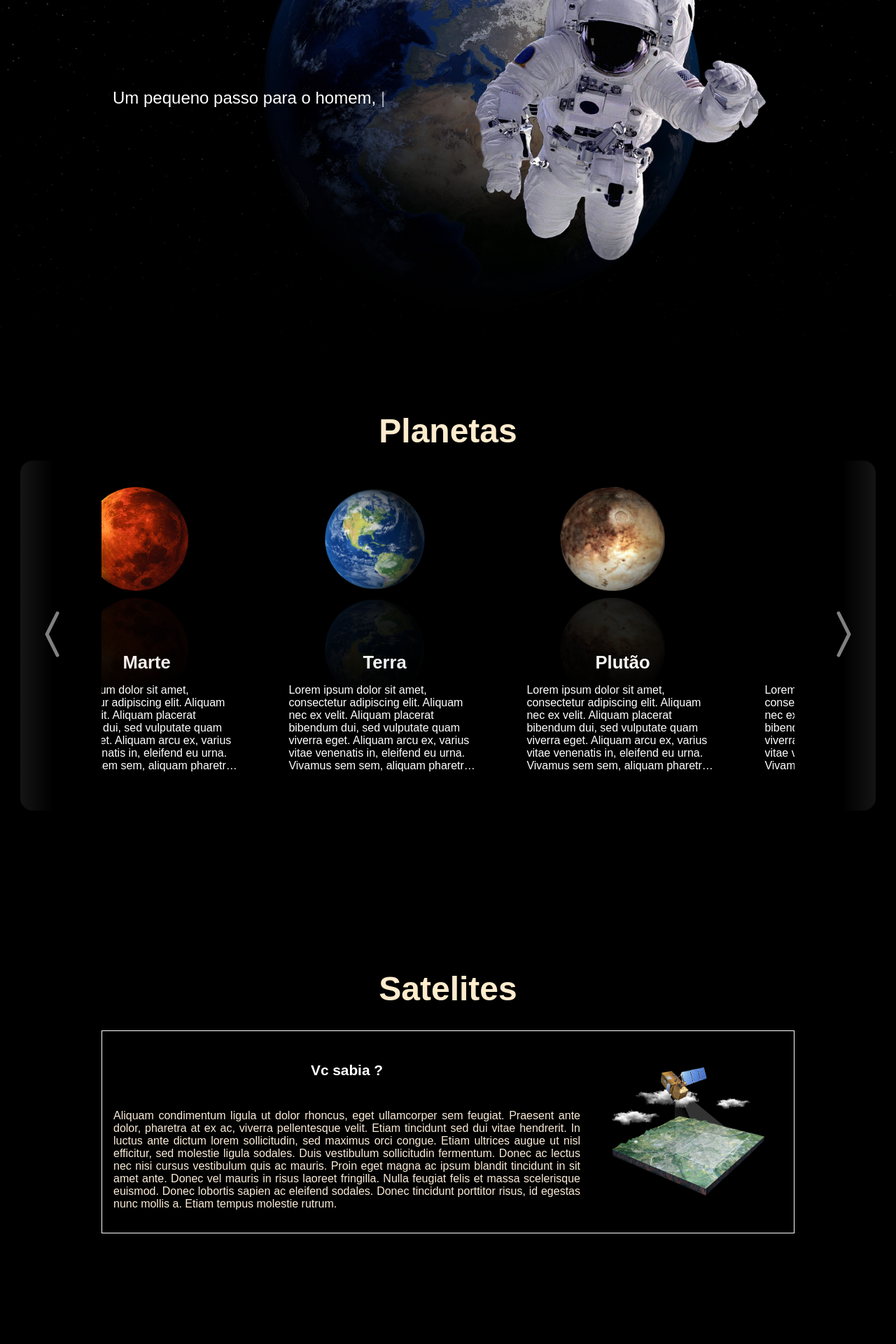
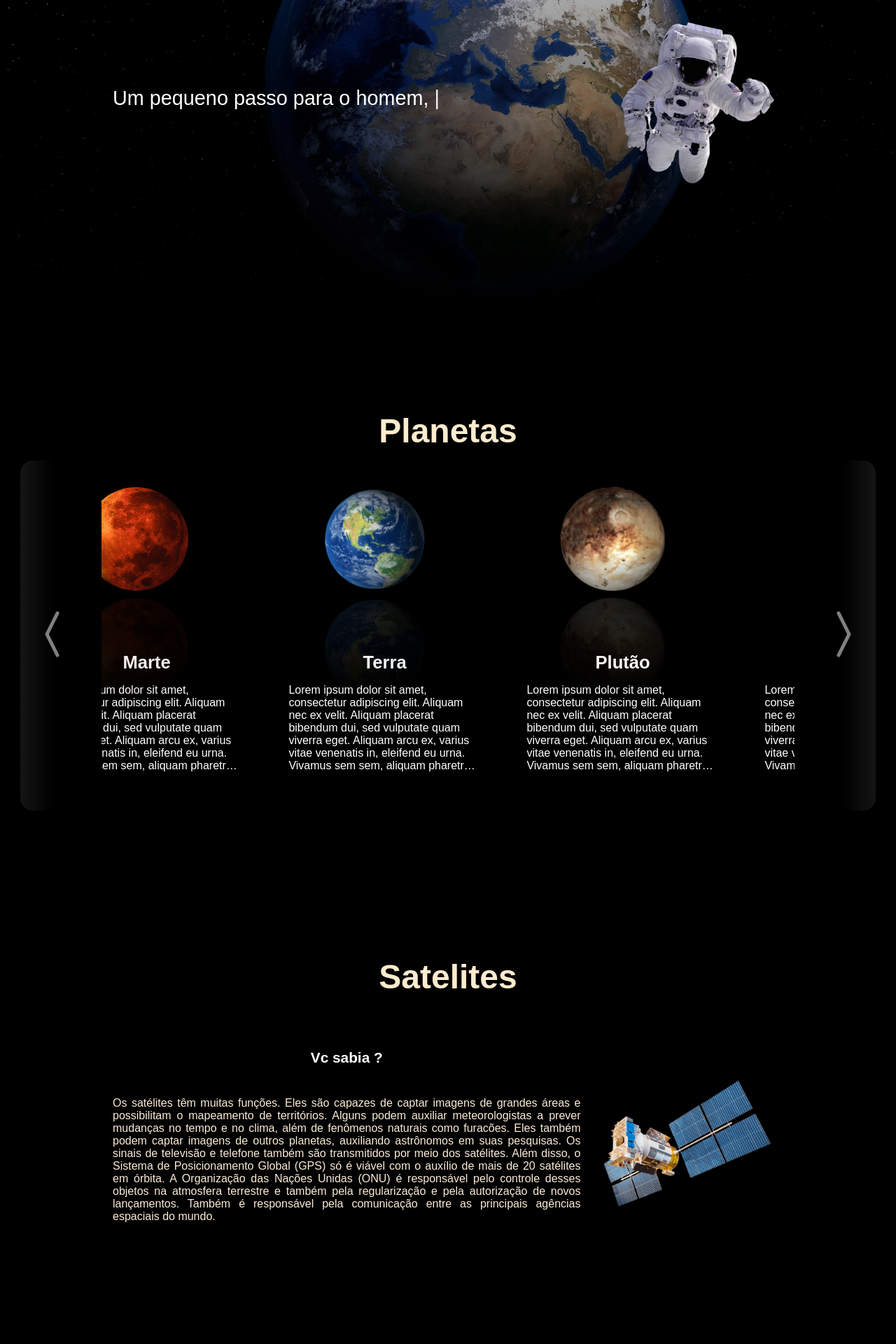
Before and after one commit to kayo12/langing-page-space, a Next.js app: page / in a window 1280 px wide. Shown: the part 360-2280 px from the top of the page at 70% size. Built offline with nearby package versions, Linux system fonts and the light colour scheme; a web font is replaced by a local one.

Commit message:
Update: Atualização de alguns textos como: rodapé, satelites e criacação de animação img satelites

```diff
--- a/src/components/Satelites.tsx
+++ b/src/components/Satelites.tsx
@@ -1,27 +1,28 @@
 export default function Satelites(props) {
   return (
     <section className="satelites-section">
-      <span className="title-section">
-        Satelites
-      </span>
+      <span className="title-section">Satelites</span>
       <div className="satellite stl-container">
-
         <div className="satellite-description">
           <h4>Vc sabia ?</h4>
-          <p> Aliquam condimentum ligula ut dolor rhoncus, eget ullamcorper sem
-          feugiat. Praesent ante dolor, pharetra at ex ac, viverra pellentesque
-          velit. Etiam tincidunt sed dui vitae hendrerit. In luctus ante dictum
-          lorem sollicitudin, sed maximus orci congue. Etiam ultrices augue ut
-          nisl efficitur, sed molestie ligula sodales. Duis vestibulum
-          sollicitudin fermentum. Donec ac lectus nec nisi cursus vestibulum
-          quis ac mauris. Proin eget magna ac ipsum blandit tincidunt in sit
-          amet ante. Donec vel mauris in risus laoreet fringilla. Nulla feugiat
-          felis et massa scelerisque euismod. Donec lobortis sapien ac eleifend
-          sodales. Donec tincidunt porttitor risus, id egestas nunc mollis a.
-          Etiam tempus molestie rutrum.</p>
+          <p>
+            Os satélites têm muitas funções. Eles são capazes de captar imagens
+            de grandes áreas e possibilitam o mapeamento de territórios. Alguns
+            podem auxiliar meteorologistas a prever mudanças no tempo e no
+            clima, além de fenômenos naturais como furacões. Eles também podem
+            captar imagens de outros planetas, auxiliando astrônomos em suas
+            pesquisas. Os sinais de televisão e telefone também são transmitidos
+            por meio dos satélites. Além disso, o Sistema de Posicionamento
+            Global (GPS) só é viável com o auxílio de mais de 20 satélites em
+            órbita. A Organização das Nações Unidas (ONU) é responsável pelo
+            controle desses objetos na atmosfera terrestre e também pela
+            regularização e pela autorização de novos lançamentos. Também é
+            responsável pela comunicação entre as principais agências espaciais
+            do mundo.
+          </p>
         </div>
         <div className="satellite-img">
-            <img src="/assests/img/satellite.png" alt="satelite" />
+          <img src="/assests/img/satellite2.png" alt="satelite" />
         </div>
       </div>
     </section>
--- a/src/pages/index.tsx
+++ b/src/pages/index.tsx
@@ -9,6 +9,9 @@ import Footer from '../components/Footer'
 
 
 export default function Home() {
+
+
+
 
   return (
 
--- a/src/styles/globals.css
+++ b/src/styles/globals.css
@@ -1,10 +1,10 @@
-@import url('https://fonts.googleapis.com/css2?family=Gemunu+Libre:wght@400;500&family=Karla:wght@400;800&family=Roboto+Mono:wght@300&family=Zilla+Slab:wght@500&display=swap');
+@import url("https://fonts.googleapis.com/css2?family=Gemunu+Libre:wght@400;500&family=Karla:wght@400;800&family=Roboto+Mono:wght@300&family=Zilla+Slab:wght@500&display=swap");
 
 html,
 body {
   padding: 0;
   margin: 0;
-  font-family: 'Gemunu Libre', sans-serif;
+  font-family: "Gemunu Libre", sans-serif;
 }
 
 a {
@@ -16,7 +16,9 @@ a {
   box-sizing: border-box;
 }
 
-.satelites-section, .astros-section, .planets-section{
+.satelites-section,
+.astros-section,
+.planets-section {
   display: flex;
   flex-direction: column;
   justify-content: center;
@@ -24,13 +26,14 @@ a {
   padding: 1rem;
 }
 
-
-.container{
+.container {
   width: 100;
   height: 100vh;
 }
 
-.astros, .main, .satellite {
+.astros,
+.main,
+.satellite {
   height: 100%;
   width: 100%;
   max-width: 990px;
@@ -39,7 +42,7 @@ a {
   align-items: center;
 }
 
-.planet{
+.planet {
   height: 100%;
   width: 100%;
   display: flex;
@@ -47,14 +50,14 @@ a {
   align-items: center;
 }
 
-.title-section{
-  color:blanchedalmond;
+.title-section {
+  color: blanchedalmond;
   font-size: 3rem;
   font-weight: bolder;
   margin: 2rem 0;
 }
 
-.nav-menu{
+.nav-menu {
   background: linear-gradient(
     to bottom,
     rgba(1, 1, 1, 0.934),
@@ -67,15 +70,14 @@ a {
   display: flex;
   justify-content: space-around;
   align-items: center;
-  flex-wrap:wrap;
+  flex-wrap: wrap;
 }
 
-#logo_nav{
-
+#logo_nav {
   font-size: 5rem;
 }
 
-.nav-bar{
+.nav-bar {
   display: flex;
   flex-wrap: wrap;
   justify-content: center;
@@ -83,62 +85,55 @@ a {
   height: 100%;
   padding: 0.5rem;
 }
-.nav-list{
+.nav-list {
   display: flex;
   justify-content: space-evenly;
   padding: 0.5rem;
   flex-wrap: wrap;
 }
 
-
-.nav-list{
+.nav-list {
   position: relative;
 }
-.nav-list > li{
+.nav-list > li {
   margin-left: 1rem;
   padding: 0.5rem;
   list-style-type: none;
   color: white;
   text-align: center;
-
 }
 
-
-
-
-.nav-list > li > a{
+.nav-list > li > a {
   font-size: 1.1rem;
   text-align: center;
   margin: 1rem;
   position: relative;
   padding-bottom: 0.5rem;
-
-
 }
 
-.logo{
+.logo {
   font-size: 1.1rem;
   text-align: center;
   margin: 1rem;
   color: white;
 }
 
-a:after{
+a:after {
   text-align: center;
   position: absolute;
-  bottom:0;
-  left:0;
+  bottom: 0;
+  left: 0;
   content: " ";
   width: 0;
   height: 2px;
   transition: 0.3s;
 }
 
- a:hover:after{
+a:hover:after {
   text-align: center;
   position: absolute;
-  bottom:0;
-  right:0;
+  bottom: 0;
+  right: 0;
   content: " ";
   width: 100%;
   height: 1px;
@@ -146,9 +141,7 @@ a:after{
   border-bottom: 1px solid white;
 }
 
-
 .main-section {
-
   display: flex;
   justify-content: center;
   align-items: center;
@@ -165,7 +158,7 @@ a:after{
 
   width: 100%;
 }
-.main-body{
+.main-body {
   height: 100%;
   max-width: 990px;
   display: flex;
@@ -174,43 +167,43 @@ a:after{
   padding: 1rem;
 }
 
-.main-astronaut{
+.main-astronaut {
   height: auto;
   display: flex;
   flex: 1 100px;
 }
 
-.main-astronaut > img{
+.main-astronaut > img {
   max-width: 100%;
   height: 100%;
   object-fit: cover;
 }
 
-.main-text{
+.main-text {
   height: auto;
   display: flex;
-  flex: 1 100px;
+  flex: 4 100px;
   flex-wrap: nowrap;
 }
 
-#textDinamic{
-  color:white;
-  font-size: 1.5rem;
-  white-space: nowrap;
+#textDinamic {
+  color: white;
+  font-size: 1.8rem;
 }
 
-#textDinamic::after{
-  content: '|';
+#textDinamic::after {
+  content: "|";
   margin-right: 5px;
   opacity: 1;
-  animation: pisque .7s infinite;
+  animation: pisque 0.7s infinite;
 }
 
-@keyframes pisque{
-  0%, 100% {
+@keyframes pisque {
+  0%,
+  100% {
     opacity: 1;
   }
-  50%{
+  50% {
     opacity: 0;
   }
 }
@@ -224,7 +217,7 @@ a:after{
   position: relative;
 }
 
-.planet-list{
+.planet-list {
   display: flex;
   max-width: 990px;
   height: 100%;
@@ -254,7 +247,7 @@ a:after{
   background: #8e8d8d;
 }
 
-.planet-cards{
+.planet-cards {
   display: flex;
   justify-content: center;
   flex-direction: column;
@@ -264,39 +257,49 @@ a:after{
   padding: 0.6rem;
   margin-top: 80px;
   position: relative;
-  left: 750px
+  left: 750px;
 }
 
-.btn-before,.btn-after{
+.btn-before,
+.btn-after {
   padding: 0.5rem;
-  background-color:rgb(255, 255, 255);
+  background-color: rgb(255, 255, 255);
   z-index: 1;
   font-size: 1rem;
   opacity: 0.5;
-  border:none;
+  border: none;
   border-radius: 18px;
   height: 500px;
   color: rgb(255, 255, 255);
   cursor: pointer;
 }
 
-.btn-before-icon,.btn-after-icon{
+.btn-before-icon,
+.btn-after-icon {
   width: 80px;
   height: 80px;
 }
 
-.btn-before{
-  position:absolute;
+.btn-before {
+  position: absolute;
   left: 29px;
   z-index: 1;
-  background: linear-gradient( to left, rgba(0, 0, 0, 0.217), rgb(0 0 0 / 85%), rgba(190, 190, 190, 0.217) );
-
+  background: linear-gradient(
+    to left,
+    rgba(0, 0, 0, 0.217),
+    rgb(0 0 0 / 85%),
+    rgba(190, 190, 190, 0.217)
+  );
 }
-.btn-after{
-  position:absolute;
+.btn-after {
+  position: absolute;
   right: 29px;
-  background: linear-gradient( to left, rgba(190, 190, 190, 0.217), rgb(0 0 0 / 85%), rgba(0, 0, 0, 0.68) );
-
+  background: linear-gradient(
+    to left,
+    rgba(190, 190, 190, 0.217),
+    rgb(0 0 0 / 85%),
+    rgba(0, 0, 0, 0.68)
+  );
 }
 
 .planet-img {
@@ -306,11 +309,11 @@ a:after{
   position: relative;
   top: -70px;
   left: 60px;
-  -webkit-box-reflect: below 0 linear-gradient(transparent, rgba(0,0,0,0.2));
+  -webkit-box-reflect: below 0 linear-gradient(transparent, rgba(0, 0, 0, 0.2));
   padding-bottom: 0.3rem;
 }
 
-.planet-content{
+.planet-content {
   display: flex;
   flex-direction: column;
   justify-content: center;
@@ -320,15 +323,14 @@ a:after{
   padding: 0.8rem;
 }
 
-.planet-name{
+.planet-name {
   font-weight: bold;
   font-size: 1.6rem;
   text-align: center;
-  color:rgb(255, 255, 255);
-
+  color: rgb(255, 255, 255);
 }
 
-.planet-description{
+.planet-description {
   color: rgb(255, 255, 255);
   display: -webkit-box;
   -webkit-line-clamp: 7;
@@ -345,15 +347,17 @@ a:after{
   background-color: #000;
 }
 
-.stl-container{
+.stl-container {
   width: 100%;
   height: auto;
-  border: 1px solid white;
   padding: 1rem;
   flex-wrap: wrap;
+
+
 }
 
-.satellite-description{
+
+.satellite-description {
   display: flex;
   flex-direction: column;
   justify-content: center;
@@ -367,31 +371,37 @@ a:after{
   font-size: 1.3rem;
 }
 
-/* .satellite-description{
-  flex: 1;
-} */
-
-.satellite-description > p
-{
+.satellite-description > p {
   text-align: justify;
   font-size: 1rem;
   color: antiquewhite;
 }
 
-.satellite-img{
+.satellite-img {
   flex: 1 100px;
   height: 100%;
   perspective: 100px;
   padding-left: 1rem;
 }
 
-
-.satellite-img img{
+.satellite-img img {
   max-width: 100%;
   height: 100%;
   object-fit: contain;
+  animation: moveSatelite 2s linear 5s infinite alternate;
+  position: absolute;
+}
 
+@keyframes moveSatelite {
+  from {
+      top: 0px;
   }
+  to {
+      top: 40px;
+  }
+}
+
+
 .astros-section {
   display: flex;
   justify-content: center;
@@ -400,26 +410,25 @@ padding-left: 1rem;
       rgb(0, 0, 0),
       rgba(0, 0, 0, 0.626),
       rgba(0, 0, 0, 0)
-  ),url("/assests/img/astros-night.jpg") no-repeat;
+    ),
+    url("/assests/img/astros-night.jpg") no-repeat;
   background-position: right bottom;
   background-size: cover;
   height: 100vh;
   width: 100%;
 }
 
-
-.astros-img{
+.astros-img {
   width: 50%;
   height: 100%;
 }
-.astros-img img{
+.astros-img img {
   max-width: 100%;
   height: 100%;
   object-fit: contain;
 }
 
-
-.astros-description{
+.astros-description {
   width: 100%;
   height: 400px;
   display: flex;
@@ -431,7 +440,7 @@ padding-left: 1rem;
 .astros-head {
   width: 100%;
   height: 50%;
-  display:flex;
+  display: flex;
   flex-direction: column;
   justify-content: flex-end;
 }
@@ -443,24 +452,22 @@ padding-left: 1rem;
 
 .astros-head p {
   color: white;
-
 }
 
-.astros-body{
+.astros-body {
   width: 100%;
   height: 70%;
   color: white;
 }
 
 .footer-section {
-  height: 200px;
+  height: 300px;
   width: 100%;
   background-color: rgb(32, 31, 31);
-  color:white;
+  color: white;
 }
 
-
-.rodape{
+.rodape {
   height: 100%;
   width: 100%;
   display: flex;
@@ -468,14 +475,13 @@ padding-left: 1rem;
   justify-content: space-around;
 }
 
-
-.rodape-list{
+.rodape-list {
   display: flex;
   justify-content: space-around;
   align-items: center;
 }
 
-.rodape-direitos{
+.rodape-direitos {
   text-align: center;
 }
 
@@ -483,18 +489,19 @@ padding-left: 1rem;
   display: flex;
   width: 100%;
   height: 100%;
-    justify-content: space-around;
+  justify-content: start;
+  margin-right: 0px;
 }
 
-.rodape-media  ul li{
+.rodape-media ul li {
   list-style-type: none;
   padding-left: 1rem;
 }
 
-.rodape-info  ul li{
+.rodape-info ul li {
   list-style-type: none;
 }
 
-.icon-media{
+.icon-media {
   font-size: 2rem;
 }
```
Also changed, not shown: src/components/Footer.tsx (+35 -7 lines), public/assests/img/satellite2.png. Lines whose indentation alone changed are shown as unchanged.
